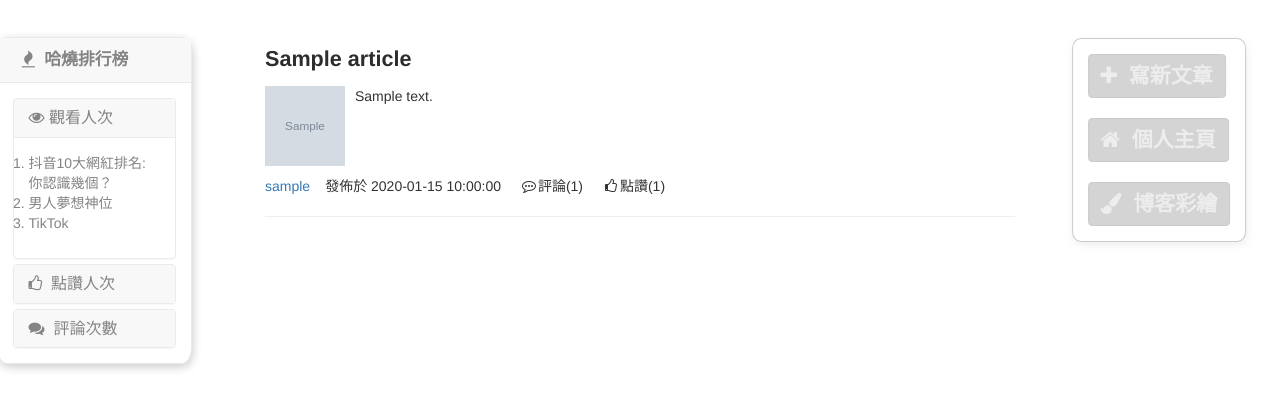
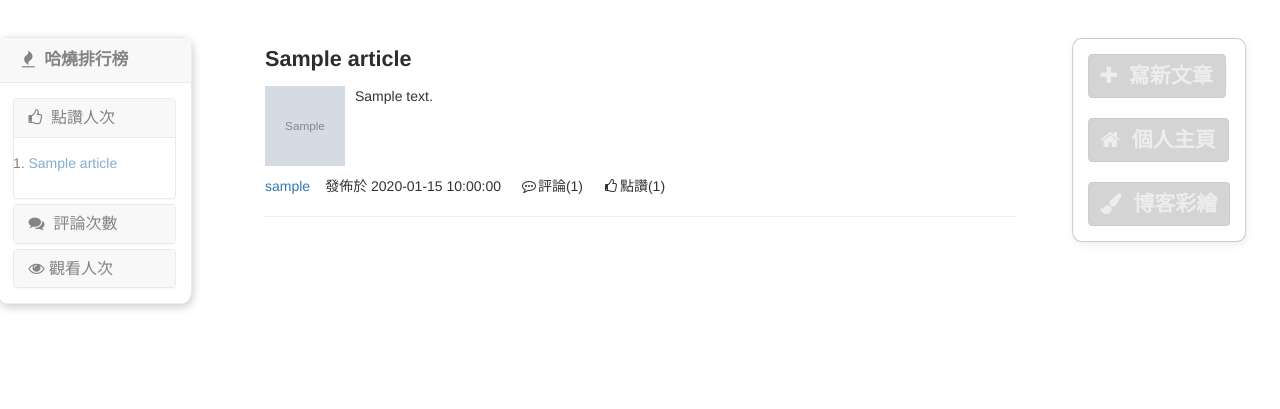
Before and after one commit to pythoner999/bbs, a Django app: page / in a window 1280 px wide. Shown: the part 51-460 px from the top of the page. Run offline with Django 3.2, Linux system fonts and the light colour scheme; tables that the repository leaves empty hold one stand-in row (values such as "Sample post"); grey boxes marked "Sample" are stand-in pictures; some libraries are stand-ins or nearby versions.

Commit message:
排行榜功能开发完成

```diff
--- a/blog/models.py
+++ b/blog/models.py
@@ -80,7 +80,7 @@ class Article(models.Model):
     文章
     """
     nid = models.AutoField(primary_key=True)
-    title = models.CharField(max_length=50, verbose_name="文章標題")
+    title = models.CharField(max_length=255, verbose_name="文章標題")
     desc = models.CharField(max_length=255)  # 文章描述
     create_time = models.DateTimeField(auto_now_add=True)  # 創建時間 --> datetime()
 
@@ -90,6 +90,8 @@ class Article(models.Model):
     up_count = models.IntegerField(verbose_name="點讚數", default=0)
     # 踩
     down_count = models.IntegerField(verbose_name="踩數", default=0)
+    # 觀看次數
+    view_count = models.IntegerField(verbose_name="觀看數", default=0)
 
     category = models.ForeignKey(to="Category", to_field="nid")
     user = models.ForeignKey(to="UserInfo", to_field="nid")
@@ -104,6 +106,20 @@ class Article(models.Model):
 
     class Meta:
         verbose_name = "文章"
+        verbose_name_plural = verbose_name
+
+
+class ViewArticle(models.Model):
+    """
+    用戶觀看紀錄
+    """
+    nid = models.AutoField(primary_key=True)
+    user = models.ForeignKey(to="UserInfo", to_field="nid")
+    article = models.ForeignKey(to="Article", to_field="nid")
+
+    class Meta:
+        unique_together = (("user", "article"),)
+        verbose_name = "用戶觀看紀錄"
         verbose_name_plural = verbose_name
 
 
--- /dev/null
+++ b/blog/utils/tools.py
@@ -0,0 +1,15 @@
+
+def choose_chinese_character(goal):
+    for each in goal:
+        x = 80
+        status = True
+        while status:
+            s = bytes(each["title"], 'utf8')[:x]
+            try:
+                sss = s.decode('utf8')
+            except:
+                x -= 1
+            else:
+                status = False
+        each["title"] = sss
+    return
--- a/blog/views.py
+++ b/blog/views.py
@@ -11,6 +11,7 @@ import logging
 import json
 import os
 import re
+from blog.utils import tools
 
 # 生成一個logger實例，專門用來記錄日誌
 logger = logging.getLogger(__name__)
@@ -70,7 +71,13 @@ def logout(request):
 def index(request):
     # 查詢所有的文章列表
     article_list = models.Article.objects.all()
-    return render(request, "index.html", {"article_list": article_list})
+    up_count_rank = list(models.Article.objects.order_by("-up_count")[:3].values("title", "nid", "user__username"))
+    tools.choose_chinese_character(up_count_rank)
+    comment_count_rank = list(models.Article.objects.order_by("-comment_count")[:3].values("title", "nid", "user__username"))
+    tools.choose_chinese_character(comment_count_rank)
+    view_count_rank = list(models.Article.objects.order_by("-view_count")[:3].values("title", "nid", "user__username"))
+    tools.choose_chinese_character(view_count_rank)
+    return render(request, "index.html", {"article_list": article_list, "up_count_rank": up_count_rank, "comment_count_rank": comment_count_rank, "view_count_rank": view_count_rank})
 
 
 pc_geetest_id = "b46d1900d0a894591916ea94ea91bd2c"
@@ -204,6 +211,17 @@ def article_detail(request, username, pk):
     article_obj = models.Article.objects.filter(pk=pk).first()
     # 所有評論列表
     comment_list = models.Comment.objects.filter(article_id=pk)
+
+    # 建立觀看記錄
+    try:
+        models.ViewArticle.objects.create(user=user, article=article_obj)
+    except:
+        pass
+    else:
+        # 觀看次數加一
+        article_obj.view_count += 1
+        article_obj.save()
+
     return render(
         request,
         "article_detail.html",
@@ -298,16 +316,18 @@ def add_article(request):
                             try:
                                 tag_obj = models.Tag.objects.create(title=mini_tag, blog=blog)
                                 models.Article2Tag.objects.create(article=article_obj, tag=tag_obj)
-                            except:
+                            except Exception as e:
                                 tag_obj = models.Tag.objects.filter(title=mini_tag, blog=blog).first()
                                 models.Article2Tag.objects.create(article=article_obj, tag=tag_obj)
+
                 else:
                     try:
                         tag_obj = models.Tag.objects.create(title=tag, blog=blog)
                         models.Article2Tag.objects.create(article=article_obj, tag=tag_obj)
-                    except:
+                    except Exception as e:
                         tag_obj = models.Tag.objects.filter(title=tag, blog=blog).first()
                         models.Article2Tag.objects.create(article=article_obj, tag=tag_obj)
+
         # except Exception as e:
         #     ret["status"] = 1
         #     ret["msg"] = "添加失敗！"
--- /dev/null
+++ b/static/theme/star.css
@@ -0,0 +1 @@
+.header {background-color: #73c707;}body {background-color: #2f7d00;}p.article-title {font-color: #e00043;}
--- a/templates/add_article.html
+++ b/templates/add_article.html
@@ -128,8 +128,8 @@
                 var title = $('#title').val();
                 var category = $("#category").val();
                 var article_content = $("#article_content").val();
-                console.log(window.all_selected);
-                console.log(article_content);
+                // console.log(window.all_selected);
+                // console.log(article_content);
                 $.ajax({
                     url: "/blog/backend/add_article/",
                     type: "post",
--- a/templates/index.html
+++ b/templates/index.html
@@ -20,7 +20,7 @@
                                 <h4 class="panel-title">
                                     <a role="button" data-toggle="collapse" data-parent="#accordion" href="#collapseOne"
                                        aria-expanded="false"  aria-controls="collapseOne">
-                                        <i class="fa fa-eye" aria-hidden="true"></i>&nbsp;觀看人次
+                                        <i class="fa fa-thumbs-o-up" aria-hidden="true"></i>&nbsp; 點讚人次
                                     </a>
                                 </h4>
                             </div>
@@ -29,9 +29,9 @@
                                 <div class="panel-body" >
                                     <!--<span style="display:inline-block;">1.抖音10大網紅排名:你認識幾個？</span>2.男人夢想神位3.TikTok-->
                                     <ol>
-                                        <li>抖音10大網紅排名:你認識幾個？</li>
-                                        <li>男人夢想神位</li>
-                                        <li>TikTok</li>
+                                        {% for each in up_count_rank %}
+                                            <li><a href="/blog/{{each.user__username}}/article/{{each.nid}}/">{{each.title}}</a></li>
+                                        {% endfor %}
                                     </ol>
                                 </div>
                             </div>
@@ -41,14 +41,19 @@
                                 <h4 class="panel-title">
                                     <a class="collapsed" role="button" data-toggle="collapse" data-parent="#accordion"
                                        href="#collapseTwo" aria-expanded="false" aria-controls="collapseTwo">
-                                        <i class="fa fa-thumbs-o-up" aria-hidden="true"></i>&nbsp; 點讚人次
+                                        <i class="fa fa-comments" aria-hidden="true"></i>&nbsp; 評論次數
+
                                     </a>
                                 </h4>
                             </div>
                             <div id="collapseTwo" class="panel-collapse collapse" role="tabpanel"
                                  aria-labelledby="headingTwo">
                                 <div class="panel-body">
-                                    Anim pariatur cliche reprehenderit, enim eiusmod high life accusamus terry
+                                    <ol>
+                                        {% for each in comment_count_rank %}
+                                            <li><a href="/blog/{{each.user__username}}/article/{{each.nid}}/">{{each.title}}</a></li>
+                                        {% endfor %}
+                                    </ol>
 
                                 </div>
                             </div>
@@ -58,15 +63,19 @@
                                 <h4 class="panel-title">
                                     <a class="collapsed" role="button" data-toggle="collapse" data-parent="#accordion"
                                        href="#collapseThree" aria-expanded="false" aria-controls="collapseThree">
-                                        <i class="fa fa-comments" aria-hidden="true"></i>&nbsp; 評論次數
+                                        <i class="fa fa-eye" aria-hidden="true"></i>&nbsp;觀看人次
+
                                     </a>
                                 </h4>
                             </div>
                             <div id="collapseThree" class="panel-collapse collapse" role="tabpanel"
                                  aria-labelledby="headingThree">
                                 <div class="panel-body">
-                                    Anim pariatur cliche reprehenderit, enim eiusmod high life accusamus terry
-
+                                   <ol>
+                                        {% for each in view_count_rank %}
+                                            <li><a href="/blog/{{each.user__username}}/article/{{each.nid}}/">{{each.title}}</a></li>
+                                        {% endfor %}
+                                    </ol>
                                 </div>
                             </div>
                         </div>
```
Also changed, not shown: blog/migrations/0004_auto_20190201_1102.py (added), blog/migrations/0005_article_view_count.py (added), blog/migrations/0006_remove_article_view_count.py (added), blog/migrations/0007_auto_20190202_2339.py (added), blog/migrations/0008_article_view_count.py (added), blog/utils/__init__.py (added), media/add_article_img/J1464236386390.jpg (added), media/avatars/images.jpg (added), 2 other files.
